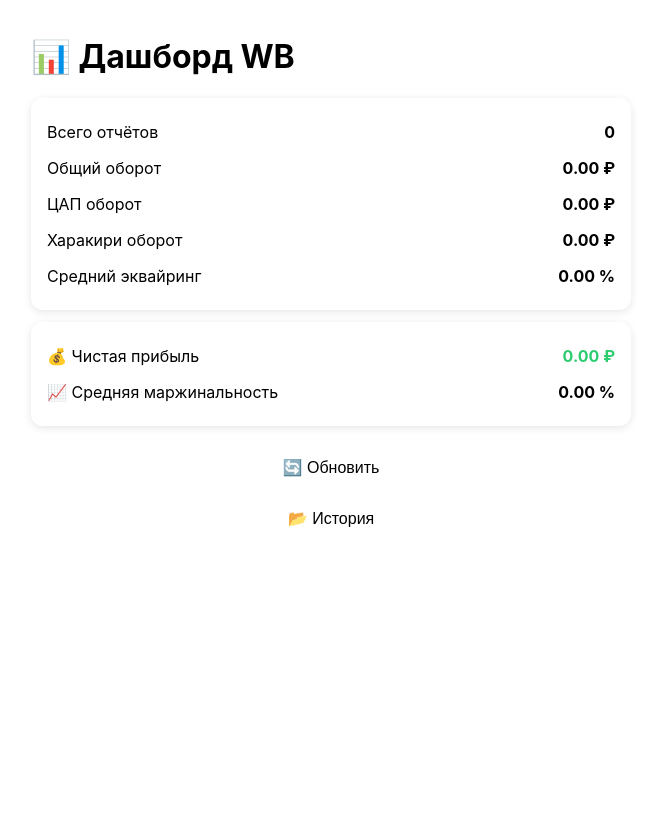
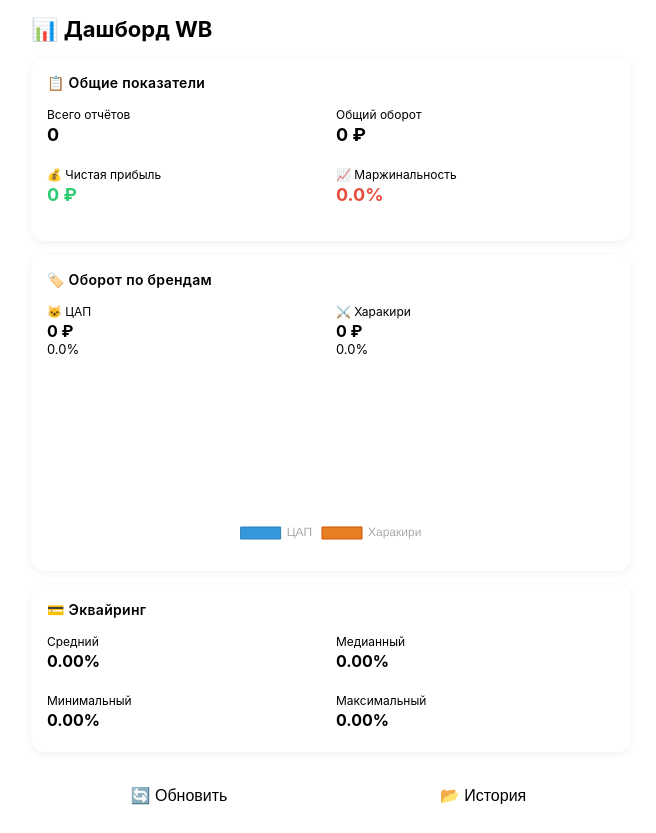
Before and after one commit to aquamxrinee/report-bot, a Flask app: page /mini in a window 1280 px wide. Shown: the whole page, without its empty margins (309-965 px from the left). Before the commit the page ends 527 px from the top, so only its background shows below. Run offline with Flask 3, Linux system fonts and the light colour scheme; data that the repository does not hold is empty; parts of the project's set-up code (start-up, migrations or seed data) failed here and were passed over; some libraries are stand-ins or nearby versions.

Commit message:
Update dashboard.html

```diff
--- a/templates/dashboard.html
+++ b/templates/dashboard.html
@@ -5,7 +5,10 @@
     <meta name="viewport" content="width=device-width, initial-scale=1.0">
     <title>Дашборд WB</title>
     <script src="https://telegram.org/js/telegram-web-app.js"></script>
+    <!-- Подключаем Chart.js -->
+    <script src="https://cdn.jsdelivr.net/npm/chart.js"></script>
     <style>
+        * { box-sizing: border-box; }
         body {
             font-family: -apple-system, BlinkMacSystemFont, sans-serif;
             background: var(--tg-theme-bg-color);
@@ -13,60 +16,101 @@
             margin: 0;
             padding: 16px;
         }
-        .container {
-            max-width: 600px;
-            margin: 0 auto;
+        .container { max-width: 600px; margin: 0 auto; }
+        h1 {
+            font-size: 22px;
+            margin-top: 0;
+            margin-bottom: 16px;
+            display: flex;
+            align-items: center;
+            gap: 8px;
         }
         .card {
             background: var(--tg-theme-secondary-bg-color);
-            border-radius: 12px;
+            border-radius: 14px;
             padding: 16px;
-            margin-bottom: 12px;
-            box-shadow: 0 2px 8px rgba(0,0,0,0.1);
+            margin-bottom: 14px;
+            box-shadow: 0 2px 8px rgba(0,0,0,0.06);
         }
-        .stat {
+        .card-title {
+            font-size: 14px;
+            font-weight: 600;
+            color: var(--tg-theme-hint-color);
+            margin-bottom: 10px;
+            letter-spacing: 0.3px;
+        }
+        .stat-grid {
+            display: grid;
+            grid-template-columns: 1fr 1fr;
+            gap: 10px;
+        }
+        .stat-item {
             display: flex;
-            justify-content: space-between;
-            padding: 8px 0;
-            border-bottom: 1px solid var(--tg-theme-hint-color);
+            flex-direction: column;
+            padding: 6px 0;
         }
-        .stat:last-child {
-            border-bottom: none;
-        }
-        .stat-label {
+        .stat-item .label {
+            font-size: 12px;
             color: var(--tg-theme-hint-color);
         }
-        .stat-value {
-            font-weight: bold;
+        .stat-item .value {
+            font-size: 18px;
+            font-weight: 700;
+            margin-top: 2px;
         }
-        .profit {
-            color: #2ecc71;
+        .stat-item .value.small { font-size: 16px; }
+        .profit { color: #2ecc71; }
+        .loss { color: #e74c3c; }
+        .accent { color: var(--tg-theme-button-color); }
+
+        .progress-bar {
+            width: 100%;
+            height: 8px;
+            background: var(--tg-theme-hint-color);
+            border-radius: 6px;
+            overflow: hidden;
+            margin-top: 6px;
         }
-        .loss {
-            color: #e74c3c;
+        .progress-fill {
+            height: 100%;
+            border-radius: 6px;
+            transition: width 0.5s;
+        }
+        .chart-container {
+            position: relative;
+            height: 180px;
+            margin: 6px 0;
         }
         .btn {
             background: var(--tg-theme-button-color);
             color: var(--tg-theme-button-text-color);
             border: none;
             padding: 12px 20px;
-            border-radius: 8px;
+            border-radius: 10px;
             font-size: 16px;
+            font-weight: 500;
             cursor: pointer;
             width: 100%;
             margin-top: 8px;
+            transition: opacity 0.2s;
         }
-        .btn:active {
-            opacity: 0.7;
+        .btn:active { opacity: 0.7; }
+        .btn-outline {
+            background: transparent;
+            border: 1px solid var(--tg-theme-button-color);
+            color: var(--tg-theme-button-color);
         }
-        .loading {
-            text-align: center;
-            color: var(--tg-theme-hint-color);
-            padding: 20px;
+        .loading { text-align: center; color: var(--tg-theme-hint-color); padding: 30px 0; }
+        .error { color: #e74c3c; text-align: center; padding: 20px 0; }
+        .flex-row {
+            display: flex;
+            gap: 8px;
         }
-        .error {
-            color: red;
-            text-align: center;
+        .flex-row .btn { flex: 1; }
+
+        @media (max-width: 480px) {
+            .stat-grid { grid-template-columns: 1fr; }
+            .flex-row { flex-direction: column; }
         }
     </style>
 </head>
@@ -76,8 +120,10 @@
         <div id="stats">
             <div class="loading">Загрузка данных...</div>
         </div>
-        <button class="btn" id="refreshBtn">🔄 Обновить</button>
-        <button class="btn" id="historyBtn">📂 История</button>
+        <div class="flex-row">
+            <button class="btn" id="refreshBtn">🔄 Обновить</button>
+            <button class="btn btn-outline" id="historyBtn">📂 История</button>
+        </div>
     </div>
 
     <script>
@@ -89,14 +135,13 @@
         const refreshBtn = document.getElementById('refreshBtn');
         const historyBtn = document.getElementById('historyBtn');
 
+        let chartInstance = null;
+
         async function loadStats() {
-            container.innerHTML = '<div class="loading">Загрузка данных...</div>';
+            container.innerHTML = '<div class="loading">Загрузка...</div>';
             try {
                 const response = await fetch('/api/stats');
-                if (!response.ok) {
-                    const errorText = await response.text();
-                    throw new Error(`HTTP ${response.status}: ${errorText}`);
-                }
+                if (!response.ok) throw new Error(`HTTP ${response.status}`);
                 const data = await response.json();
                 renderStats(data);
             } catch (e) {
@@ -115,20 +160,115 @@
             const profit = safe(data.total_profit);
             const margin = safe(data.avg_margin);
 
-            let html = '<div class="card">';
-            html += `<div class="stat"><span class="stat-label">Всего отчётов</span><span class="stat-value">${total}</span></div>`;
-            html += `<div class="stat"><span class="stat-label">Общий оборот</span><span class="stat-value">${wbTotal.toFixed(2)} ₽</span></div>`;
-            html += `<div class="stat"><span class="stat-label">ЦАП оборот</span><span class="stat-value">${wbCarp.toFixed(2)} ₽</span></div>`;
-            html += `<div class="stat"><span class="stat-label">Харакири оборот</span><span class="stat-value">${wbHara.toFixed(2)} ₽</span></div>`;
-            html += `<div class="stat"><span class="stat-label">Средний эквайринг</span><span class="stat-value">${avgAcq.toFixed(2)} %</span></div>`;
-            html += '</div>';
+            // Определяем цвет маржинальности
+            const marginColor = margin >= 30 ? '#2ecc71' : (margin >= 15 ? '#f1c40f' : '#e74c3c');
 
-            html += '<div class="card">';
-            html += `<div class="stat"><span class="stat-label">💰 Чистая прибыль</span><span class="stat-value ${profit >= 0 ? 'profit' : 'loss'}">${profit.toFixed(2)} ₽</span></div>`;
-            html += `<div class="stat"><span class="stat-label">📈 Средняя маржинальность</span><span class="stat-value">${margin.toFixed(2)} %</span></div>`;
-            html += '</div>';
+            let html = '';
+
+            // ---- Карточка: Общие показатели ----
+            html += `<div class="card">
+                <div class="card-title">📋 Общие показатели</div>
+                <div class="stat-grid">
+                    <div class="stat-item">
+                        <span class="label">Всего отчётов</span>
+                        <span class="value">${total}</span>
+                    </div>
+                    <div class="stat-item">
+                        <span class="label">Общий оборот</span>
+                        <span class="value">${wbTotal.toFixed(0)} ₽</span>
+                    </div>
+                    <div class="stat-item">
+                        <span class="label">💰 Чистая прибыль</span>
+                        <span class="value ${profit >= 0 ? 'profit' : 'loss'}">${profit.toFixed(0)} ₽</span>
+                    </div>
+                    <div class="stat-item">
+                        <span class="label">📈 Маржинальность</span>
+                        <span class="value" style="color:${marginColor}">${margin.toFixed(1)}%</span>
+                        <div class="progress-bar">
+                            <div class="progress-fill" style="width:${Math.min(margin,100)}%; background:${marginColor};"></div>
+                        </div>
+                    </div>
+                </div>
+            </div>`;
+
+            // ---- Карточка: Оборот по брендам + диаграмма ----
+            const carpPct = wbTotal > 0 ? (wbCarp / wbTotal * 100) : 0;
+            const haraPct = wbTotal > 0 ? (wbHara / wbTotal * 100) : 0;
+
+            html += `<div class="card">
+                <div class="card-title">🏷️ Оборот по брендам</div>
+                <div class="stat-grid">
+                    <div class="stat-item">
+                        <span class="label">🐱 ЦАП</span>
+                        <span class="value small">${wbCarp.toFixed(0)} ₽</span>
+                        <span style="font-size:13px; color:var(--tg-theme-hint-color);">${carpPct.toFixed(1)}%</span>
+                    </div>
+                    <div class="stat-item">
+                        <span class="label">⚔️ Харакири</span>
+                        <span class="value small">${wbHara.toFixed(0)} ₽</span>
+                        <span style="font-size:13px; color:var(--tg-theme-hint-color);">${haraPct.toFixed(1)}%</span>
+                    </div>
+                </div>
+                <div class="chart-container">
+                    <canvas id="brandChart"></canvas>
+                </div>
+            </div>`;
+
+            // ---- Карточка: Эквайринг ----
+            html += `<div class="card">
+                <div class="card-title">💳 Эквайринг</div>
+                <div class="stat-grid">
+                    <div class="stat-item">
+                        <span class="label">Средний</span>
+                        <span class="value small">${avgAcq.toFixed(2)}%</span>
+                    </div>
+                    <div class="stat-item">
+                        <span class="label">Медианный</span>
+                        <span class="value small">${safe(data.median_acquiring).toFixed(2)}%</span>
+                    </div>
+                    <div class="stat-item">
+                        <span class="label">Минимальный</span>
+                        <span class="value small">${safe(data.min_acquiring).toFixed(2)}%</span>
+                    </div>
+                    <div class="stat-item">
+                        <span class="label">Максимальный</span>
+                        <span class="value small">${safe(data.max_acquiring).toFixed(2)}%</span>
+                    </div>
+                </div>
+            </div>`;
 
             container.innerHTML = html;
+
+            // ---- Рендер круговой диаграммы ----
+            setTimeout(() => {
+                const ctx = document.getElementById('brandChart');
+                if (!ctx) return;
+                if (chartInstance) chartInstance.destroy();
+
+                chartInstance = new Chart(ctx, {
+                    type: 'doughnut',
+                    data: {
+                        labels: ['ЦАП', 'Харакири'],
+                        datasets: [{
+                            data: [wbCarp, wbHara],
+                            backgroundColor: ['#3498db', '#e67e22'],
+                            borderColor: ['#2980b9', '#d35400'],
+                            borderWidth: 1
+                        }]
+                    },
+                    options: {
+                        responsive: true,
+                        maintainAspectRatio: false,
+                        plugins: {
+                            legend: {
+                                position: 'bottom',
+                                labels: { color: '#aaa', font: { size: 12 } }
+                            }
+                        },
+                        cutout: '60%'
+                    }
+                });
+            }, 100);
         }
 
         historyBtn.addEventListener('click', () => {
```
